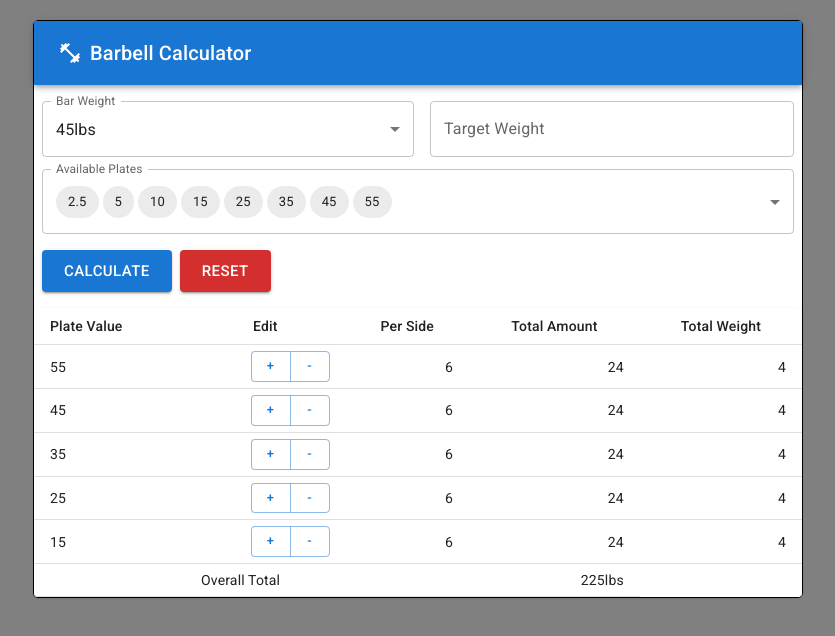
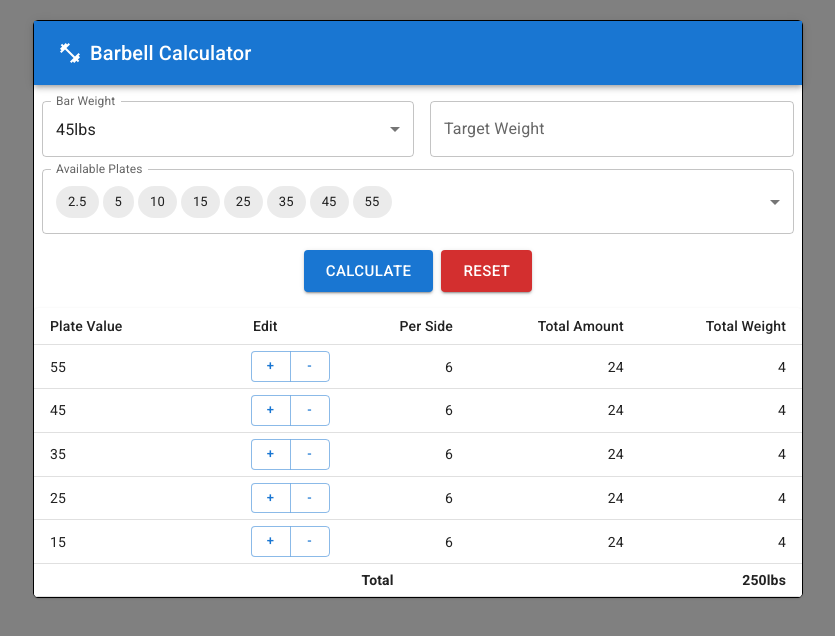
Before and after one commit to kcereno/mui-barbell-calc, a React (Create React App) app: page / in a window 1280 px wide. Shown: the top 636 px of the page, without its empty margins (222-1057 px from the left). Built offline with nearby package versions, Linux system fonts and the light colour scheme.

Commit message:
Finish layout

```diff
--- a/src/components/Buttons.tsx
+++ b/src/components/Buttons.tsx
@@ -1,10 +1,9 @@
 import { Box, Button } from "@mui/material";
 import React from "react";
 
-
 const Buttons = () => {
   return (
-    <Box sx={{ margin: 1 }}>
+    <Box sx={{ margin: 1, display: "flex", justifyContent: "center" }}>
       <Button variant="contained" size="large">
         Calculate
       </Button>
--- a/src/components/ResultTable.tsx
+++ b/src/components/ResultTable.tsx
@@ -6,7 +6,7 @@ import TableContainer from "@mui/material/TableContainer";
 import TableHead from "@mui/material/TableHead";
 import TableRow from "@mui/material/TableRow";
 import Paper from "@mui/material/Paper";
-import { Button, ButtonGroup } from "@mui/material";
+import { Button, ButtonGroup, TableFooter } from "@mui/material";
 
 function createData(
   plateValue: number,
@@ -42,9 +42,9 @@ const ResultTable = () => {
           <TableRow>
             <TableCell>Plate Value</TableCell>
             <TableCell align="center">Edit</TableCell>
-            <TableCell align="center">Per Side</TableCell>
-            <TableCell align="center">Total Amount</TableCell>
-            <TableCell align="center">Total Weight</TableCell>
+            <TableCell align="right">Per Side</TableCell>
+            <TableCell align="right">Total Amount</TableCell>
+            <TableCell align="right">Total Weight</TableCell>
           </TableRow>
         </TableHead>
         <TableBody>
@@ -62,10 +62,14 @@ const ResultTable = () => {
               <TableCell align="right">{row.weightTotal}</TableCell>
             </TableRow>
           ))}
-          <TableRow>
-            <TableCell rowSpan={4} />
-            <TableCell colSpan={2}>Overall Total</TableCell>
-            <TableCell align="right">225lbs</TableCell>
+          <TableRow sx={{ margingTop: 1 }}>
+            <TableCell colSpan={2} rowSpan={5} />
+            <TableCell colSpan={2}>
+              <strong>Total</strong>
+            </TableCell>
+            <TableCell rowSpan={2} align="right">
+              <strong>250lbs</strong>
+            </TableCell>
           </TableRow>
         </TableBody>
       </Table>
```
